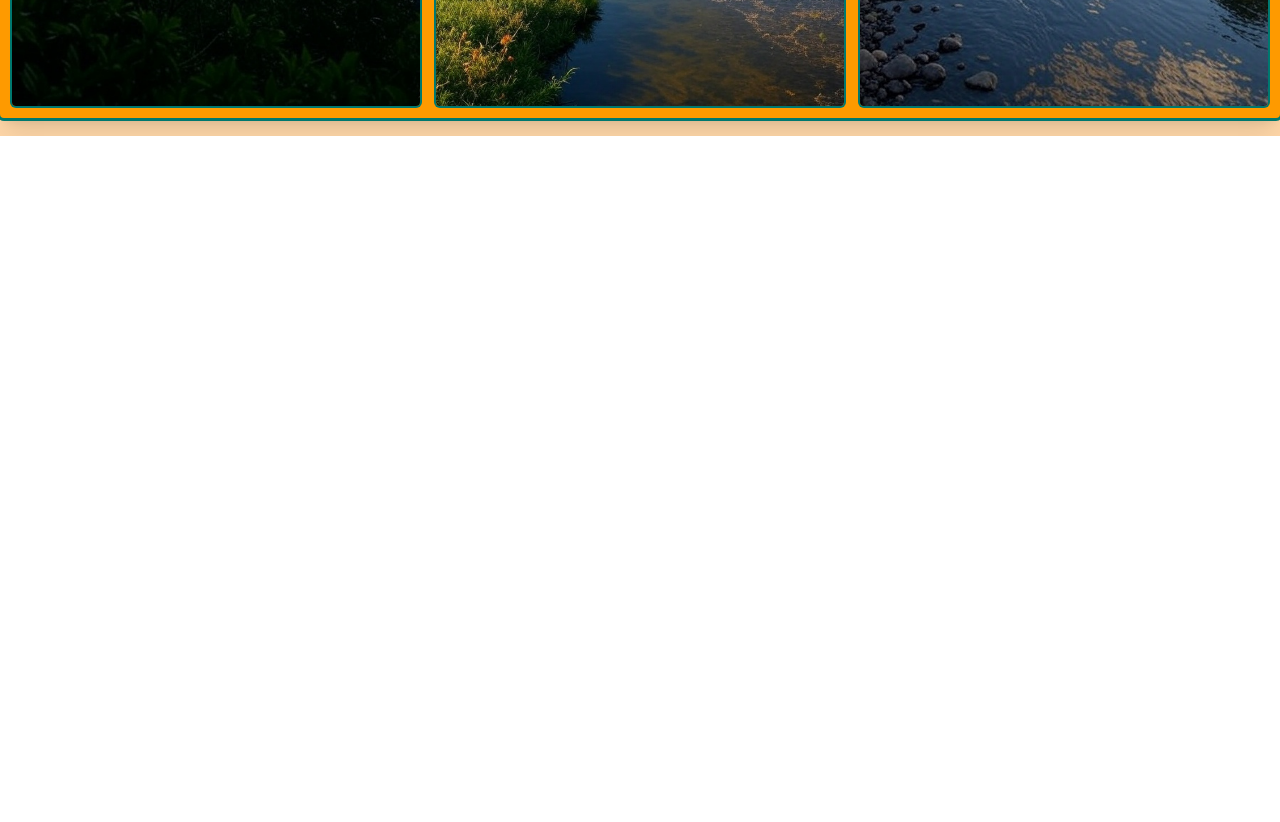
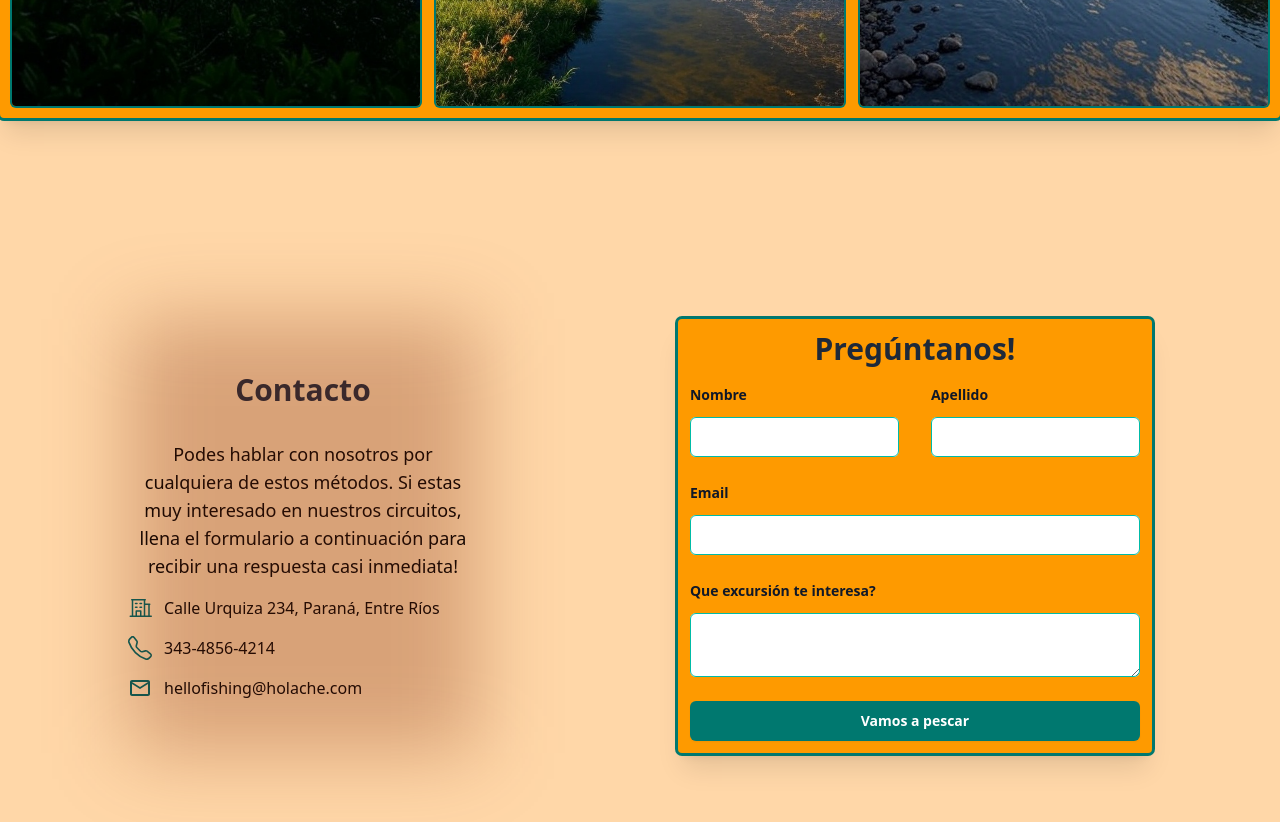
Before and after one commit to joastur11/landing-example-2, a React (Vite) app in the folder project/: page / in a window 1280 px wide. Shown: the part 2360-3182 px from the top of the page. Before the commit the page ends 2496 px from the top, so only its background shows below. Built offline with nearby package versions, Linux system fonts and the light colour scheme.

Commit message:
Crea contact
el form e info, faltan validaciones

```diff
--- a/project/src/App.jsx
+++ b/project/src/App.jsx
@@ -1,5 +1,6 @@
 import { About } from "./components/About"
 import { Circuits } from "./components/Circuits"
+import { Contact } from "./components/Contact"
 import { Hero } from "./components/Hero"
 import { Navbar } from "./components/Navbar"
 
@@ -10,6 +11,7 @@ function App() {
       <Hero />
       <About />
       <Circuits />
+      <Contact />
     </>
   )
 }
--- a/project/src/components/About.jsx
+++ b/project/src/components/About.jsx
@@ -8,7 +8,7 @@ export function About (){
           <div className="w-[300px] h-[400px] bg-[url('/images/Guia1.png')] bg-cover bg-center rounded-lg"></div>
           <div className="w-[300px] h-[400px] bg-[url('/images/Guia2.png')] bg-cover bg-center rounded-lg"></div>
         </div>
-        <div className="w-full md:w-2/3 flex flex-col justify-center text-center shadow-xl rounded ring-3 ring-teal-700 bg-amber-400 p-8 h-full self-center">
+        <div className="w-full md:w-2/3 flex flex-col justify-center text-center shadow-xl rounded ring-3 ring-teal-700 bg-amber-500 p-8 h-full self-center">
           <h3 className="text-3xl font-bold mb-4">
             Los Verdaderos Profesionales de la Pesca Deportiva
           </h3>
--- /dev/null
+++ b/project/src/components/Contact.jsx
@@ -0,0 +1,65 @@
+import { PiBuildingOffice } from "react-icons/pi"
+import { BsTelephone } from "react-icons/bs"
+import { MdOutlineEmail } from "react-icons/md"
+
+export function Contact (){
+  return (
+    <section id="contact" className="min-h-screen flex flex-col items-center justify-center bg-orange-200">
+      <div className="flex flex-col md:flex-row w-full max-w-5xl mx-auto gap-50">
+        <div className="relative flex flex-col justify-center w-full md:w-1/2 gap-4">
+          <div className="absolute inset-0 bg-orange-900/30 blur-2xl"></div>
+          <h3 className="text-3xl text-center font-bold mb-4 text-gray-800">Contacto</h3>
+          <p className="text-lg font-medium text-center">Podes hablar con nosotros por cualquiera de estos métodos. Si estas muy interesado en nuestros circuitos, llena el formulario a continuación para recibir una respuesta casi inmediata!</p>
+          <div className="flex gap-1">
+            <PiBuildingOffice className='h-6 w-6 text-teal-800 shrink-0'/>
+            <p className="px-2 font-medium">Calle Urquiza 234, Paraná, Entre Ríos</p>
+          </div>
+          <div className="flex gap-1">
+            <BsTelephone className='h-6 w-6 text-teal-800 shrink-0'/>
+            <p className="px-2 font-medium">343-4856-4214</p>
+          </div>
+          <div className="flex gap-1">
+            <MdOutlineEmail className='h-6 w-6 text-teal-800 shrink-0'/>
+            <p className="px-2 font-medium">hellofishing@holache.com</p>
+          </div>
+        </div>
+        <div className="bg-amber-500 p-3 rounded ring-3 ring-teal-700 shadow-xl w-full md:w-2/3 flex flex-col justify-center">
+          <div className="mx-auto max-w-2xl text-center">
+            <h2 className="text-3xl md:text-3xl font-bold text-gray-800 mb-4">Pregúntanos!</h2>
+          </div>
+          <form action="#" method="POST">
+            <div className="grid grid-cols-1 gap-x-8 gap-y-6 sm:grid-cols-2">
+              <div>
+                <label for="nombre" class="block text-sm/6 font-bold text-gray-900">Nombre</label>
+                <div class="mt-2.5">
+                  <input id="nombre" type="text" name="nombre" className="block w-full rounded-md bg-white px-3.5 py-2 text-base text-gray-900 outline-1 -outline-offset-1 outline-teal-500 focus:outline-2 focus:-outline-offset-2 focus:outline-teal-600" />
+                </div>
+              </div>
+              <div>
+                <label for="apellido" className="block text-sm/6 font-bold text-gray-900">Apellido</label>
+                <div className="mt-2.5">
+                  <input id="apellido" type="text" name="apellido" className="block w-full rounded-md bg-white px-3.5 py-2 text-base text-gray-900 outline-1 -outline-offset-1 outline-teal-500 focus:outline-2 focus:-outline-offset-2 focus:outline-teal-600" />
+                </div>
+              </div>
+              <div class="sm:col-span-2">
+                <label for="email" class="block text-sm/6 font-semibold text-gray-900">Email</label>
+                <div class="mt-2.5">
+                  <input id="email" type="email" name="email" class="block w-full rounded-md bg-white px-3.5 py-2 text-base text-gray-900 outline-1 -outline-offset-1 outline-teal-500 focus:outline-2 focus:-outline-offset-2 focus:outline-teal-600" />
+                </div>
+              </div>
+              <div class="sm:col-span-2">
+                <label for="mensaje" class="block text-sm/6 font-bold text-gray-900">Que excursión te interesa?</label>
+                <div class="mt-2.5">
+                  <textarea id="mensaje" name="mensaje" rows="2" class="block w-full rounded-md bg-white px-3.5 py-2 text-base text-gray-900 outline-1 -outline-offset-1 outline-teal-500 focus:outline-2 focus:-outline-offset-2 focus:outline-teal-600"></textarea>
+                </div>
+              </div>
+              <div className="sm:col-span-2">
+                <button type="submit" className="block w-full rounded-md bg-teal-700 px-3.5 py-2.5 text-center text-sm font-semibold text-white shadow-xs hover:bg-teal-600">Vamos a pescar</button>
+              </div>
+            </div>
+          </form>
+        </div>
+      </div>
+    </section>
+  )
+}
--- a/project/src/components/Navbar.jsx
+++ b/project/src/components/Navbar.jsx
@@ -11,7 +11,7 @@ export function Navbar (){
         <nav className='space-x-6 hidden md:flex text-yellow-500 font-medium'>
           <a href="#about" className='hover:text-yellow-300'>Nosotros</a>
           <a href="#circuits" className='hover:text-yellow-300'>Excursiones</a>
-          <a href="" className='hover:text-yellow-300'>Contacto</a>
+          <a href="#contact" className='hover:text-yellow-300'>Contacto</a>
         </nav>
       </div>
     </header>
```
Also changed, not shown: 1 other file (tests, documents, lock files or other folders).
